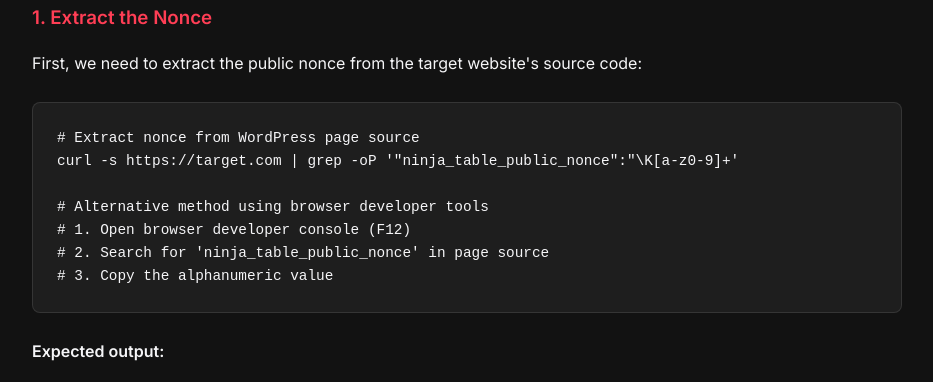
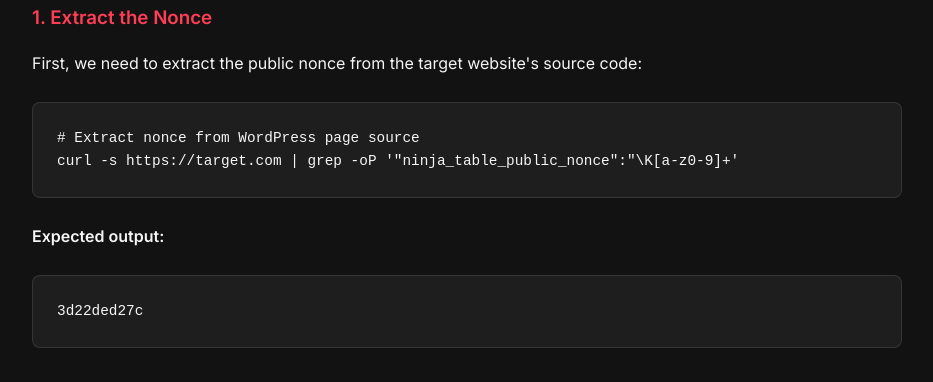
Before and after one commit to MuhammadWaseem29/MuhammadWaseem29.github.io, a plain HTML site: page blog.html in a window 1280 px wide. Shown: the part 1460-1842 px from the top of the page, without its empty margins (173-1106 px from the left). Drawn offline with nearby package versions, Linux system fonts and the light colour scheme.

Commit message:
Remove emojis and improve blog professionalism with better code snippets and technical details

```diff
--- a/blog.html
+++ b/blog.html
@@ -240,11 +240,7 @@
             <div class="code-block">
                 <pre><code># Extract nonce from WordPress page source
 curl -s https://target.com | grep -oP '"ninja_table_public_nonce":"\K[a-z0-9]+'
-
-# Alternative method using browser developer tools
-# 1. Open browser developer console (F12)
-# 2. Search for 'ninja_table_public_nonce' in page source
-# 3. Copy the alphanumeric value</code></pre>
+</code></pre>
             </div>
 
             <p><strong>Expected output:</strong></p>
```
